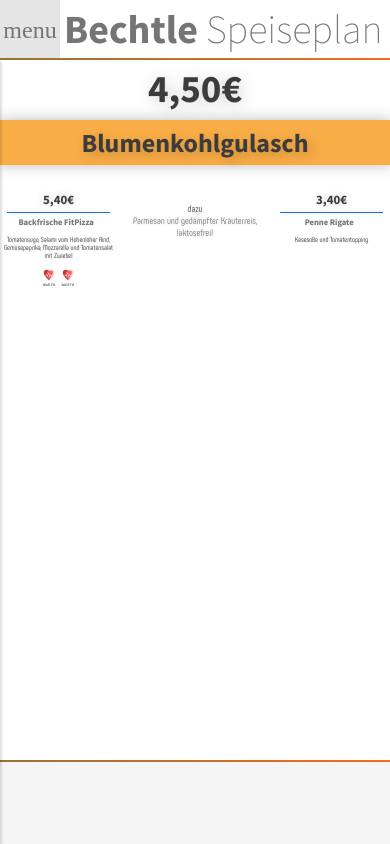
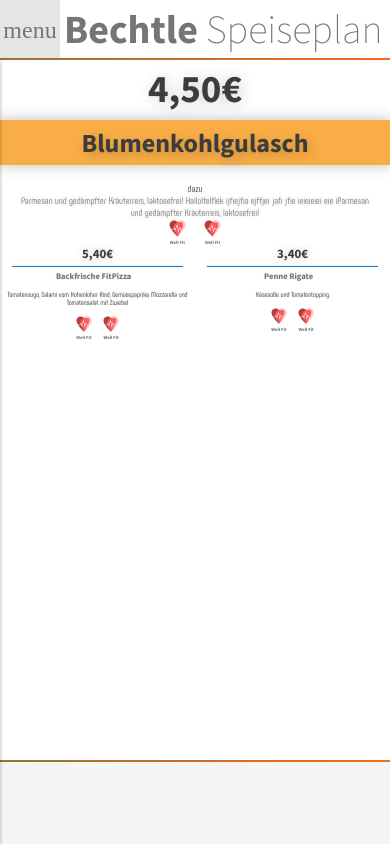
Before and after one commit to zanfee/bechtle-speiseplan, a Vue app: page / in a window 390 px wide. Built offline with nearby package versions, Linux system fonts and the light colour scheme.

Commit message:
responsive mobile WIP

```diff
--- a/src/App.vue
+++ b/src/App.vue
@@ -36,7 +36,7 @@
   },
   mounted() {
     // eslint-disable-next-line
-    console.log('v0.2.175 | swipe gesture');
+    console.log('v0.2.176 | responsive mobile WIP');
     window.addEventListener("keypress", e => {
       if (e.keyCode === KEYCODE_N && this.$store.state.shortcuts) {
         this.$store.commit("toggleTheme");
--- a/src/assets/global.css
+++ b/src/assets/global.css
@@ -54,7 +54,7 @@
   font-size: 10vw;
 }
 
-@media screen and (min-width: 1920px) {
+@media screen and (min-aspect-ratio: 2.25/1) {
   .fit h1 {
      font-size: 18vh;
   }
@@ -71,7 +71,7 @@
   font-size: 6.67vw;
 }
 
-@media screen and (min-width: 1920px) {
+@media screen and (min-aspect-ratio: 2.25/1) {
   .fit h2 {
      font-size: 12vh;
   }
@@ -87,7 +87,7 @@
   font-size: 2.5vw;
 }
 
-@media screen and (min-width: 1920px) {
+@media screen and (min-aspect-ratio: 2.25/1) {
   .fit h3 {
      font-size: 4.5vh;
   }
@@ -103,7 +103,7 @@
   font-size: 2.5vw;
 }
 
-@media screen and (min-width: 1920px) {
+@media screen and (min-aspect-ratio: 2.25/1) {
   .fit h4 {
      font-size: 4.5vh;
   }
@@ -176,7 +176,7 @@
 .light .pointer {
   color: #505050;
 }
-.light h5, .light h6, .light .left .title, .light .right .title, .light .exit .title, .light .center .description, .light .p, .light .material, .light .tagname {
+.light h5, .light h6, .light .left .title, .light .right .title, .light .exit .title, .light .center .description, .light .p, .light .material, .light .tagName {
   color: #757575;
 }
   /* background-color */
--- a/src/pages/CarouselPage.vue
+++ b/src/pages/CarouselPage.vue
@@ -7,7 +7,17 @@
     </div>
     <div class="menuBody">
       <h3 class="preposition">dazu</h3>
-      <h4 class="description">Parmesan und gedämpfter Kräuterreis, laktosefrei!</h4>
+      <h4 class="description">Parmesan und gedämpfter Kräuterreis, laktosefrei! Hallolfelflek ijfiejfia ejffjei jafi jfie ieieieiei eie iParmesan und gedämpfter Kräuterreis, laktosefrei!</h4>
+      <div class="tagContainer">
+        <div class="tag">
+          <img src="../assets/wellfit.svg" >
+          <p class="tagName">Well Fit</p>
+        </div>
+        <div class="tag">
+          <img src="../assets/wellfit.svg" >
+          <p class="tagName">Well Fit</p>
+        </div>
+      </div>
     </div>
   </div>
 
@@ -19,14 +29,14 @@
     <div class="menuBody">
       <h3 class="preposition">dazu</h3>
       <h4 class="description">Tomatensugo, Salami vom Hohenloher Rind, Gemüsepaprika, Mozzarella und Tomatensalat mit Zwiebel</h4>
-      <div class="tag">
-        <div class="wellfit">
+      <div class="tagContainer">
+        <div class="tag">
           <img src="../assets/wellfit.svg" >
-          <p class="tagname">Well Fit</p>
+          <p class="tagName">Well Fit</p>
         </div>
-        <div class="wellfit">
+        <div class="tag">
           <img src="../assets/wellfit.svg" >
-          <p class="tagname">Well Fit</p>
+          <p class="tagName">Well Fit</p>
         </div>
       </div>
     </div>
@@ -39,6 +49,16 @@
     <div class="menuBody">
       <h3 class="preposition">dazu</h3>
       <h4 class="description">Käsesoße und Tomatentopping</h4>
+      <div class="tagContainer">
+        <div class="tag">
+          <img src="../assets/wellfit.svg" >
+          <p class="tagName">Well Fit</p>
+        </div>
+        <div class="tag">
+          <img src="../assets/wellfit.svg" >
+          <p class="tagName">Well Fit</p>
+        </div>
+      </div>
     </div>
   </div>
 
@@ -127,15 +147,17 @@
 .center .menuBody {
   position: absolute;
   max-width: 36%;
-  left: 50%;
+  margin: 0 auto;
+  left: 0;
+  right: 0;
 }
 
 .center .preposition {
   position: relative;
   text-align: center;
   margin: 0;
-  margin-top: 37px;
-  left: -50%;
+  margin-top: 24px;
+  margin-top: 2vh;
   text-shadow: 2px 2px 4px rgba(0,0,0,0.2);
 }
 
@@ -144,7 +166,6 @@
   text-align: center;
   margin: 0 auto;
   word-wrap: break-word;
-  left: -50%;
   text-shadow: 0px 0px 4px rgba(0,0,0,0.2);
 }
 
@@ -198,29 +219,54 @@
   text-shadow: 0px 0px 2px rgba(0,0,0,0.2);
 }
 
-.tag {
+.tagContainer {
   display: flex;
   justify-content: center;
-  align-items: center;
+
 }
 
-.wellfit {
-  width: 12%;
+.tag {
+  width: 14%;
   padding-left: 2%;
   padding-right: 2%;
   display: inline-block;
 
 }
 
-.wellfit img {
+.tag img {
   width: 100%;
   display: block;
 }
 
-.tagname {
+.tagName {
   text-align: center;
   margin: 0;
-  font-size: 1vw;
+  font-size: 1.2vw;
   font-weight: bold;
 }
+
+@media screen and (max-aspect-ratio: 11/8) {
+  .center .menuBody {
+    position: relative;
+    max-width: 90%;
+  }
+
+  .center .tag {
+    width: 6%;
+  }
+
+  .left .tag, .right .tag {
+    width: 10%;
+  }
+
+  .left {
+    width: 50%;
+    margin-top: 0;
+  }
+
+  .right {
+    width: 50%;
+    margin-top: 0;
+  }
+}
 </style>
--- a/src/swipe.js
+++ b/src/swipe.js
@@ -1,12 +1,10 @@
 import store from './store'
-
-/* eslint-disable */
 
 var swiper = {
 
   touchStartX: 0,
   touchEndX: 0,
-  minSwipePixels: 30,
+  minSwipePixels: 50,
   detectionZone: undefined,
   swiperCallback: function() {},
 
@@ -42,11 +40,13 @@
     ret.direction = direction
     ret.movedPixels = movedPixels
     swiper.swiperCallback(ret)
-      if(direction == "right" ^ store.state.isSidebarOpen) {
+    if (direction == "right" ^ store.state.isSidebarOpen) {
       store.commit('toggleSidebar');
     }
   }
 }
 
 var gestureZone = document;
-swiper.init(gestureZone, function(e) {})
+swiper.init(gestureZone, function() {})
+
+export default {};
```
Lines whose indentation alone changed are shown as unchanged.
